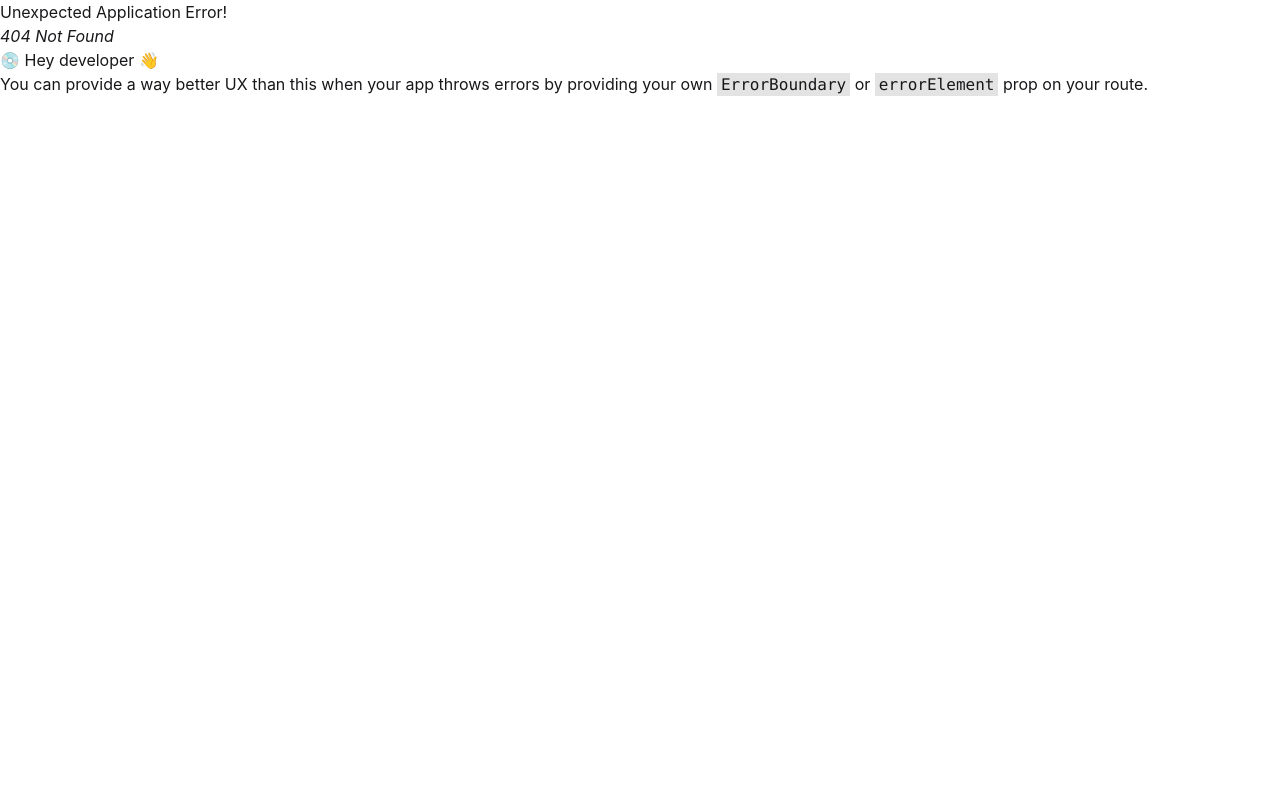
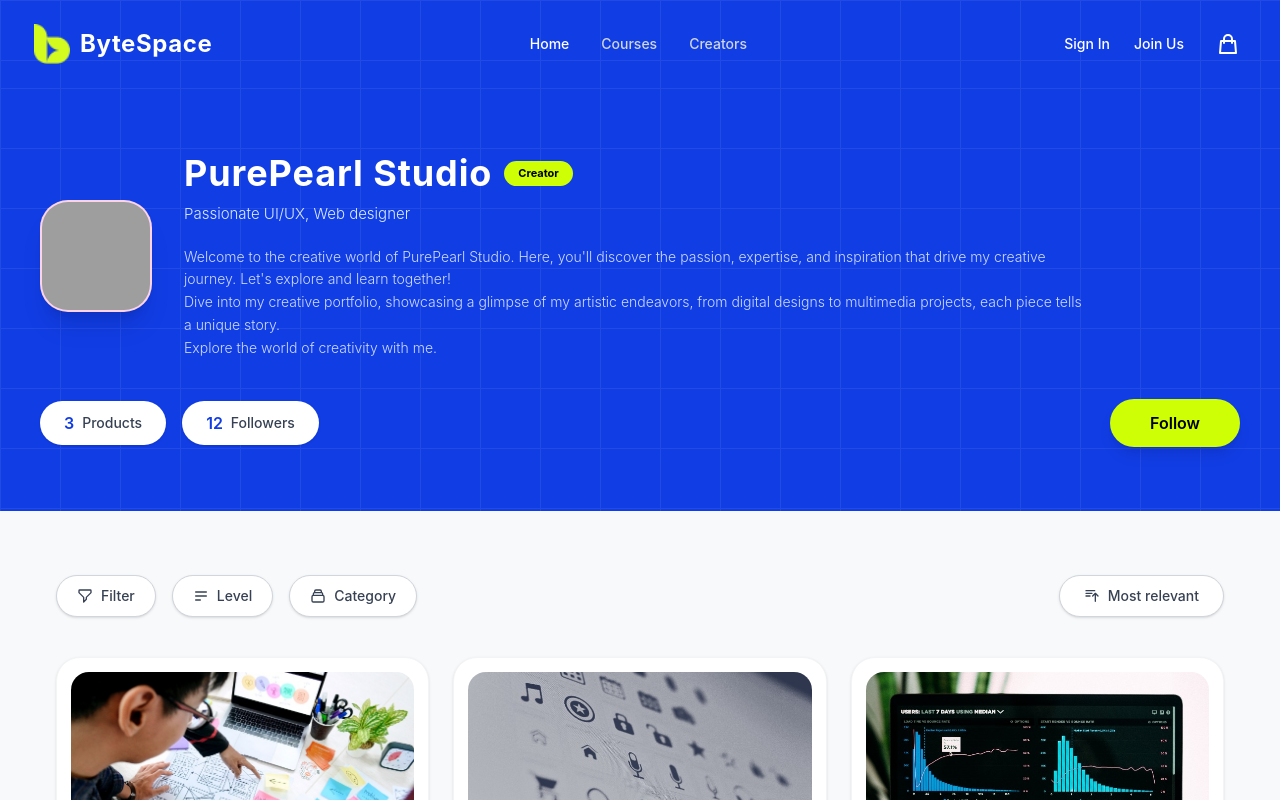
Before and after one commit to Eshtiaque/Bytespace-frontend, a React (Vite) app: page /creators in a window 1280 px wide. Before the commit this address had no page. Shown: the top 800 px of the page. Built offline with nearby package versions, Linux system fonts and the light colour scheme; grey boxes are pictures that could not be loaded.

Commit message:
Complete Creators page

```diff
--- /dev/null
+++ b/src/components/Creators/Creators.jsx
@@ -0,0 +1,136 @@
+import React, { useState, useEffect } from 'react';
+import CourseCard from '../CourseCard/CourseCard';
+
+const Creators = () => {
+  const [courses, setCourses] = useState([]);
+
+  useEffect(() => {
+    const fetchCourses = async () => {
+      try {
+        const response = await fetch('/courses.json');
+        const data = await response.json();
+        setCourses(data);
+      } catch (error) {
+        console.error("Error fetching courses data:", error);
+      }
+    };
+    fetchCourses();
+  }, []);
+
+  return (
+    <div className="w-full bg-[#f8f9fa] min-h-screen">
+
+      {/* 1. Blue Creator Profile Header Section */}
+      <div className="relative w-full bg-[#113de5] py-12 md:py-16 px-4 overflow-hidden">
+
+        <div
+          className="absolute inset-0 z-0 opacity-[0.07] pointer-events-none"
+          style={{
+            backgroundImage: 'linear-gradient(rgba(255,255,255,1) 1px, transparent 1px), linear-gradient(90deg, rgba(255,255,255,1) 1px, transparent 1px)',
+            backgroundSize: '60px 60px'
+          }}
+        ></div>
+
+        {/* Profile Content Container */}
+        <div className="relative z-10 max-w-[1200px] mx-auto">
+
+          {/* Top: Avatar and Info */}
+          <div className="flex flex-col md:flex-row items-start md:items-center gap-5 md:gap-8 mb-6">
+
+            {/* Creator Avatar */}
+            <div className="w-20 h-20 md:w-28 md:h-28 rounded-[20px] md:rounded-[28px] overflow-hidden shrink-0 bg-pink-200 border-2 border-white/10 shadow-xl">
+              <img
+                src="https://i.pravatar.cc/150?img=32"
+                alt="PurePearl Studio"
+                className="w-full h-full object-cover"
+              />
+            </div>
+
+            {/* Creator Text Info */}
+            <div className="flex-1 w-full">
+              <div className="flex flex-wrap items-center gap-3 mb-1.5 md:mb-2">
+                <h1 className="text-2xl md:text-3xl lg:text-[36px] font-bold text-white tracking-wide">
+                  PurePearl Studio
+                </h1>
+                <span className="bg-[#cfff04] text-black font-bold text-[10px] md:text-[11px] px-3.5 py-1 rounded-full">
+                  Creator
+                </span>
+              </div>
+
+              <p className="text-blue-100 text-[13px] md:text-[15px] font-light mb-4 md:mb-5">
+                Passionate UI/UX, Web designer
+              </p>
+
+              <p className="text-blue-50/85 text-[12px] md:text-[14px] leading-relaxed max-w-[900px] font-light">
+                Welcome to the creative world of PurePearl Studio. Here, you'll discover the passion, expertise, and inspiration that drive my creative journey. Let's explore and learn together! <br className="hidden md:block"/>
+                Dive into my creative portfolio, showcasing a glimpse of my artistic endeavors, from digital designs to multimedia projects, each piece tells a unique story. <br className="hidden md:block"/>
+                Explore the world of creativity with me.
+              </p>
+            </div>
+          </div>
+
+          {/* Bottom: Stats and Follow Button */}
+          <div className="flex flex-row flex-wrap items-center justify-between gap-4 mt-8 md:mt-10 w-full">
+
+            {/* Products & Followers Stats */}
+            <div className="flex items-center gap-3 md:gap-4">
+              <div className="bg-white px-5 md:px-6 py-2 md:py-2.5 rounded-full flex items-center gap-2 shadow-sm">
+                <span className="text-[#113de5] font-semibold text-sm md:text-base">3</span>
+                <span className="text-gray-700 font-medium text-xs md:text-sm">Products</span>
+              </div>
+              <div className="bg-white px-5 md:px-6 py-2 md:py-2.5 rounded-full flex items-center gap-2 shadow-sm">
+                <span className="text-[#113de5] font-semibold text-sm md:text-base">12</span>
+                <span className="text-gray-700 font-medium text-xs md:text-sm">Followers</span>
+              </div>
+            </div>
+
+            {/* Follow Button */}
+            <button className="bg-[#cfff04] text-black font-semibold text-sm md:text-base px-8 md:px-10 py-2.5 md:py-3 rounded-full hover:bg-[#b8e600] transition-colors shadow-lg">
+              Follow
+            </button>
+
+          </div>
+        </div>
+      </div>
+
+      {/* 2. Filters & Course Grid Section (White Background) */}
+      <div className="max-w-[1200px] mx-auto px-4 py-12 md:py-16">
+
+        {/* Top Filter Row */}
+        <div className="flex flex-col md:flex-row justify-between items-start md:items-center gap-4 mb-10">
+
+          <div className="flex flex-wrap items-center gap-3 md:gap-4">
+            <button className="flex items-center gap-2 border border-gray-300 bg-white text-gray-700 px-5 py-2.5 rounded-full text-[13px] md:text-sm font-medium hover:bg-gray-50 transition-colors shadow-sm">
+              <svg className="w-4 h-4" fill="none" stroke="currentColor" viewBox="0 0 24 24"><path strokeLinecap="round" strokeLinejoin="round" strokeWidth="2" d="M3 4a1 1 0 011-1h16a1 1 0 011 1v2.586a1 1 0 01-.293.707l-6.414 6.414a1 1 0 00-.293.707V17l-4 4v-6.586a1 1 0 00-.293-.707L3.293 7.293A1 1 0 013 6.586V4z" /></svg>
+              Filter
+            </button>
+            <button className="flex items-center gap-2 border border-gray-300 bg-white text-gray-700 px-5 py-2.5 rounded-full text-[13px] md:text-sm font-medium hover:bg-gray-50 transition-colors shadow-sm">
+              <svg className="w-4 h-4" fill="none" stroke="currentColor" viewBox="0 0 24 24"><path strokeLinecap="round" strokeLinejoin="round" strokeWidth="2" d="M4 6h16M4 12h16M4 18h7" /></svg>
+              Level
+            </button>
+            <button className="flex items-center gap-2 border border-gray-300 bg-white text-gray-700 px-5 py-2.5 rounded-full text-[13px] md:text-sm font-medium hover:bg-gray-50 transition-colors shadow-sm">
+              <svg className="w-4 h-4" fill="none" stroke="currentColor" viewBox="0 0 24 24"><path strokeLinecap="round" strokeLinejoin="round" strokeWidth="2" d="M19 11H5m14 0a2 2 0 012 2v6a2 2 0 01-2 2H5a2 2 0 01-2-2v-6a2 2 0 012-2m14 0V9a2 2 0 00-2-2M5 11V9a2 2 0 012-2m0 0V5a2 2 0 012-2h6a2 2 0 012 2v2M7 7h10" /></svg>
+              Category
+            </button>
+          </div>
+
+          <button className="flex items-center gap-2 border border-gray-300 bg-white text-gray-700 px-6 py-2.5 rounded-full text-[13px] md:text-sm font-medium hover:bg-gray-50 transition-colors shadow-sm">
+            <svg className="w-4 h-4" fill="none" stroke="currentColor" viewBox="0 0 24 24"><path strokeLinecap="round" strokeLinejoin="round" strokeWidth="2" d="M3 4h13M3 8h9m-9 4h6m4 0l4-4m0 0l4 4m-4-4v12" /></svg>
+            Most relevant
+          </button>
+        </div>
+
+        {/* Course Grid Component  */}
+        <div className="grid grid-cols-1 md:grid-cols-2 lg:grid-cols-3 gap-6">
+          {courses.slice(0, 6).map((course) => (
+            <CourseCard key={course.id} course={course} />
+          ))}
+        </div>
+
+      </div>
+      <hr className="border-gray-300" />
+    </div>
+  );
+};
+
+export default Creators;
--- a/src/components/Navbar/Navbar.jsx
+++ b/src/components/Navbar/Navbar.jsx
@@ -1,4 +1,5 @@
 import React, { useState } from 'react';
+import { Link } from 'react-router-dom';
 
 const Navbar = () => {
   const [isMobileMenuOpen, setIsMobileMenuOpen] = useState(false);
@@ -7,6 +8,7 @@ const Navbar = () => {
     <nav className="flex items-center justify-between px-4 md:px-8 py-4 md:py-6 text-white max-w-7xl mx-auto w-full relative z-50">
 
       {/* Brand Logo */}
+     <Link to="/">
       <div className="flex items-center gap-2 cursor-pointer z-50">
         <img
           src="/Vector.png"
@@ -15,13 +17,26 @@ const Navbar = () => {
         />
         <span className="text-xl md:text-2xl font-bold tracking-wide">ByteSpace</span>
       </div>
+     </Link>
 
       {/* Center Navigation Links - Desktop Only */}
       <ul className="hidden md:flex items-center gap-8 text-sm font-medium">
-        <li className="cursor-pointer hover:text-gray-300 transition-colors">Home</li>
-        <li className="cursor-pointer text-gray-300 hover:text-white transition-colors">Courses</li>
-        <li className="cursor-pointer text-gray-300 hover:text-white transition-colors">Creators</li>
-      </ul>
+  <li>
+    <Link to="/" className="cursor-pointer hover:text-gray-300 transition-colors">
+      Home
+    </Link>
+  </li>
+  <li>
+    <Link to="/courses" className="cursor-pointer text-gray-300 hover:text-white transition-colors">
+      Courses
+    </Link>
+  </li>
+  <li>
+    <Link to="/creators" className="cursor-pointer text-gray-300 hover:text-white transition-colors">
+      Creators
+    </Link>
+  </li>
+</ul>
 
       {/* Right Action Buttons & Mobile Toggle */}
       <div className="flex items-center gap-4 md:gap-6 text-sm font-medium z-50">
--- a/src/routes/Routes.jsx
+++ b/src/routes/Routes.jsx
@@ -2,6 +2,7 @@ import { createBrowserRouter } from 'react-router-dom'
 import Main from '../layouts/Main'
 import Home from '../components/Home/Home'
 import Search from '../components/Search/Search'
+import Creators from '../components/Creators/Creators'
 
 export const router = createBrowserRouter([
   {
@@ -16,6 +17,10 @@ export const router = createBrowserRouter([
         {
           path: '/search',
           element: <Search />,
+        },
+        {
+          path: '/creators',
+          element: <Creators />,
         }
   ]
   },
```
